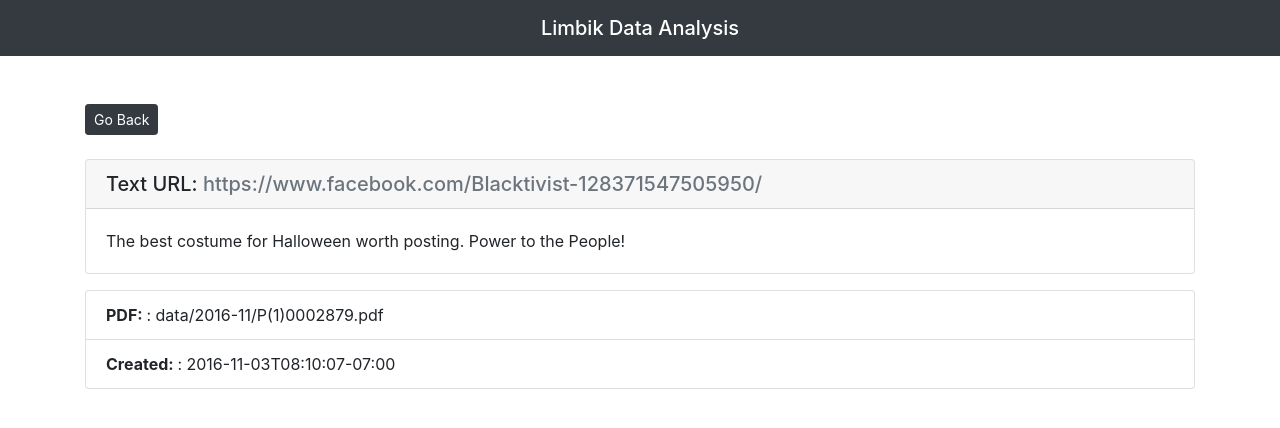
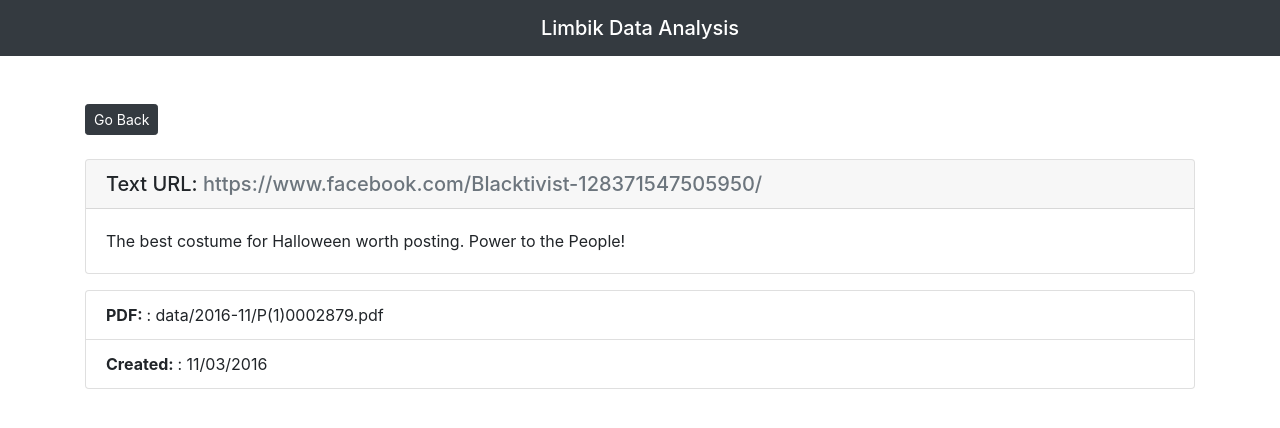
Before and after one commit to woodylucas/limbik-technical, a React (Create React App) app: page /text/texts/1084 in a window 1280 px wide. Shown: the top 428 px of the page. Built offline with nearby package versions, Linux system fonts and the light colour scheme; data requests are answered from the project's data file.

Commit message:
modified dates w/ react-moment

```diff
--- a/package.json
+++ b/package.json
@@ -4,8 +4,10 @@
   "private": true,
   "dependencies": {
     "axios": "^0.19.0",
+    "moment": "^2.24.0",
     "react": "^16.9.0",
     "react-dom": "^16.9.0",
+    "react-moment": "^0.9.2",
     "react-router-dom": "^5.0.1",
     "react-scripts": "3.1.0"
   },
--- a/src/components/text/Texts.js
+++ b/src/components/text/Texts.js
@@ -2,6 +2,7 @@
 import axios from 'axios'
 import Spinner from '../layout/Spinner'
 import { Link } from 'react-router-dom'
+import Moment from 'react-moment'
 
 class Texts extends React.Component {
   state = {
@@ -44,7 +45,7 @@
                 <strong>PDF: </strong>: {text.pdf}
               </li>
               <li className="list-group-item">
-                <strong>Created: </strong>: {text.created}
+                <strong>Created: </strong>: <Moment format="MM/DD/YYYY">{text.created}</Moment>
               </li>
             </ul>
 
```
Also changed, not shown: 1 other file (tests, documents, lock files or other folders).
